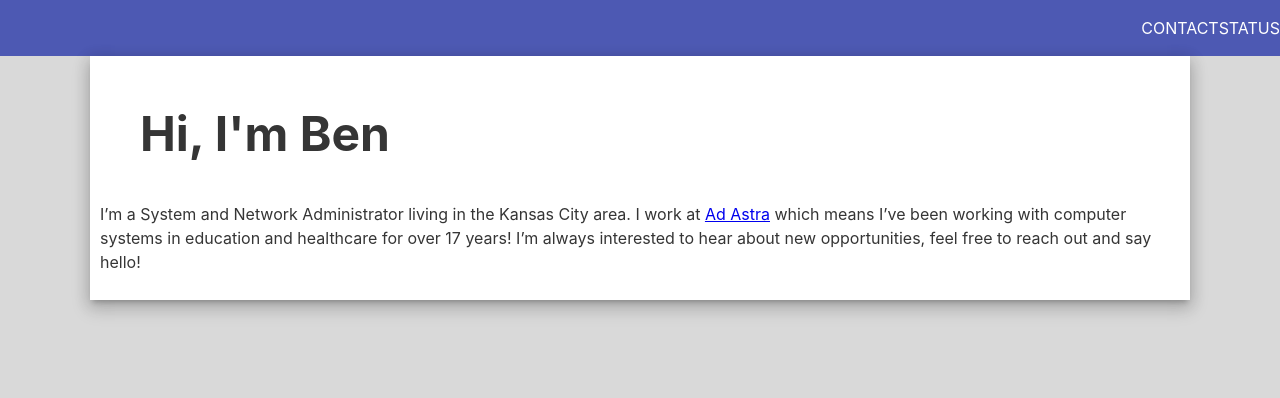
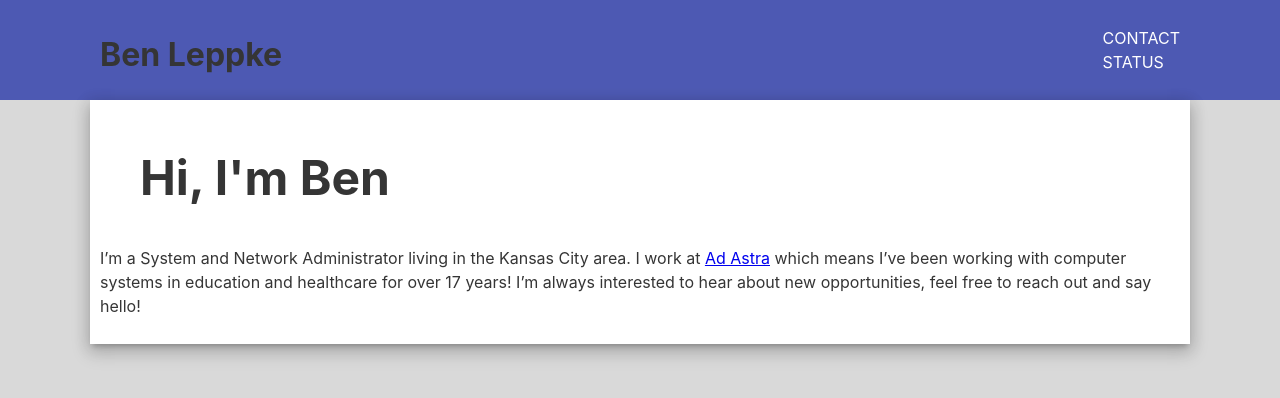
Before and after one commit to benleppke/benleppke.github.io, a Jekyll site: the page built from index.md, in a window 1280 px wide. Shown: the top 398 px of the page. Built offline with Jekyll 4.4.1, drawn with Linux system fonts in a browser that asks for light colours.

Commit message:
Work on navbar

```diff
--- a/Gemfile
+++ b/Gemfile
@@ -31,8 +31,9 @@ gem "wdm", "~> 0.1.1", :platforms => [:mingw, :x64_mingw, :mswin]
 # do not have a Java counterpart.
 gem "http_parser.rb", "~> 0.6.0", :platforms => [:jruby]
 
+# No longer included by default in Ruby 3.0
+gem "webrick"
 
 # Theme
-
 # gem "minima", "~> 2.5"
 # gem "beautiful-jekyll-theme", "5.0.0"
--- a/_includes/head.html
+++ b/_includes/head.html
@@ -1,9 +1,14 @@
 <meta charset="utf-8">
 <link rel="stylesheet" href="/assets/css/main.css">
 <title>{{ page.title }}</title>
-<div class="navbar">
-    <ul>
-        <li><a href="https://status.benleppke.com">Contact</a></li>
-        <li><a href="https://status.benleppke.com">Status</a></li>
-    </ul>
+<div id="header">
+    <div class="nav_container">
+        <h1 style="float:left">{{ site.title }}</h1>
+        <div class="navbar">
+            <ul>
+                <li><a href="https://status.benleppke.com">Contact</a></li>
+                <li><a href="https://status.benleppke.com">Status</a></li>
+            </ul>
+        </div>
+    </div>
 </div>
--- a/assets/css/main.css
+++ b/assets/css/main.css
@@ -1,9 +1,8 @@
-
-body{
+body {
     margin: auto;
     color: #353535;
     background-color: #D9D9D9;
-    font: 400 16px/1.5 -apple-system,BlinkMacSystemFont,"Segoe UI",Roboto,Helvetica,Arial,sans-serif,"Apple Color Emoji","Segoe UI Emoji","Segoe UI Symbol";
+    font: 400 16px/1.5 -apple-system, BlinkMacSystemFont, "Segoe UI", Roboto, Helvetica, Arial, sans-serif, "Apple Color Emoji", "Segoe UI Emoji", "Segoe UI Symbol";
 }
 
 /* body,h1,h2,h3,h4,h5,h6,p,blockquote,pre,hr,dl,dd,ol,ul,figure{
@@ -14,38 +13,50 @@ body{
 
 /* Navbar */
 
-.navbar{
-    min-height: 56px;
+#header {
+    min-height: 80px;
+    background: #4D59B3;
+}
+
+.nav_container {
+    min-height: 80px;
+    max-width: 1080px;
+    padding: 10px;
+    margin: auto;
+}
+
+.navbar {
     color: white;
     background: #4D59B3;
+    overflow: hidden;
 }
 
 .navbar a,
 .navbar a:visited,
-.navbar a:hover{
+.navbar a:hover {
     text-decoration: none;
     text-transform: uppercase;
 }
 
 .navbar a,
-.navbar a:visited{
+.navbar a:visited {
     color: white;
 }
 
-.navbar a:hover{
+.navbar a:hover {
     color: black;
 }
 
-.navbar li{
+/* .navbar li {
     float: left;
-}
+} */
 
 .navbar ul {
     float: right;
     list-style-type: none;
 }
 
-.wrapper{
+.wrapper {
     background: white;
     max-width: 1080px;
     padding: 10px;
@@ -55,8 +66,8 @@ body{
 }
 
 .profile {
-    float:left;
-    padding:20px;
+    float: left;
+    padding: 20px;
 }
 
 /*
```
Also changed, not shown: Gemfile.lock, readme.md.
